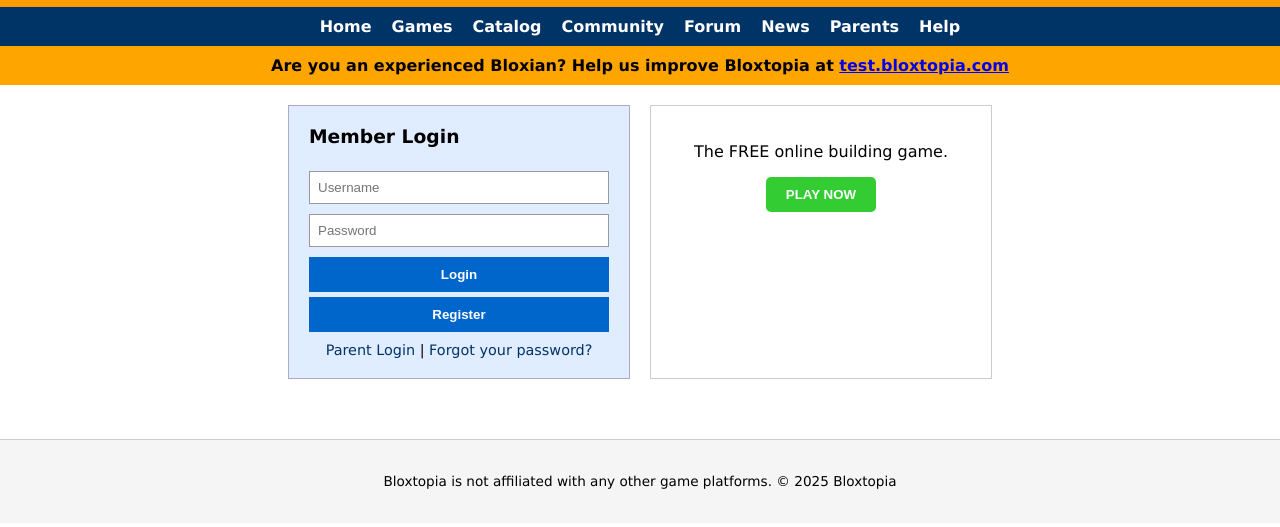
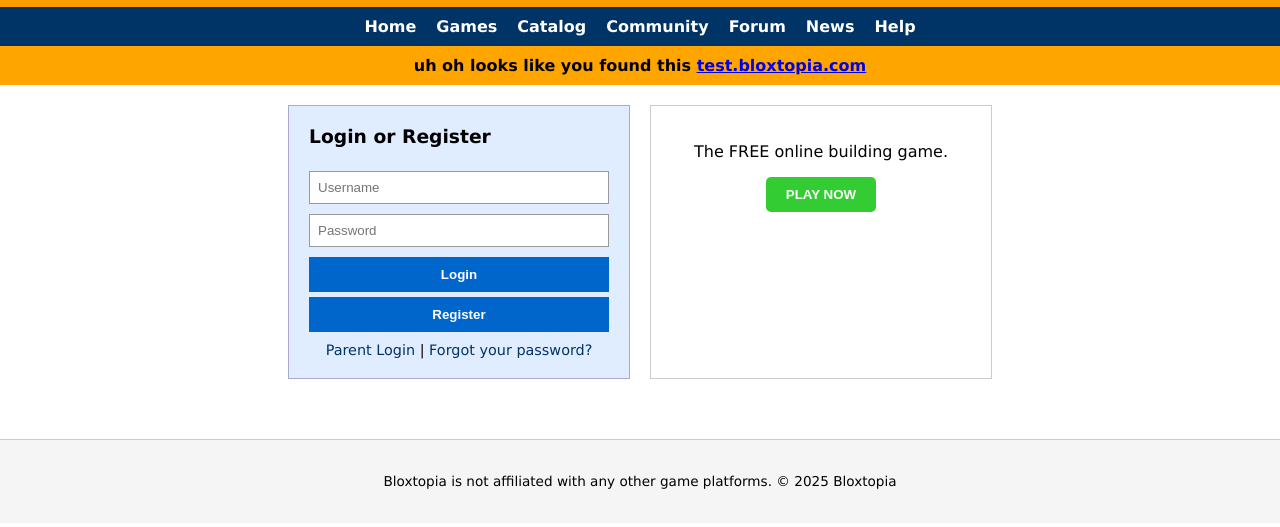
Before and after one commit to therealx64/smth, a plain HTML site: page index.html in a window 1280 px wide. Shown: the part 63-590 px from the top of the page. Drawn offline with Linux system fonts and the light colour scheme.

Commit message:
Update index.html

```diff
--- a/index.html
+++ b/index.html
@@ -18,17 +18,16 @@
     <a href="#">Community</a>
     <a href="#">Forum</a>
     <a href="#">News</a>
-    <a href="#">Parents</a>
     <a href="#">Help</a>
   </nav>
 
   <div class="alert">
-    Are you an experienced Bloxian? Help us improve Bloxtopia at <a href="#">test.bloxtopia.com</a>
+    uh oh looks like you found this <a href="#">test.bloxtopia.com</a>
   </div>
 
   <div class="main-content">
     <div class="login-box">
-      <h3>Member Login</h3>
+      <h3>Login or Register</h3>
       <input type="text" placeholder="Username"><br>
       <input type="password" placeholder="Password"><br>
       <button>Login</button>
```
